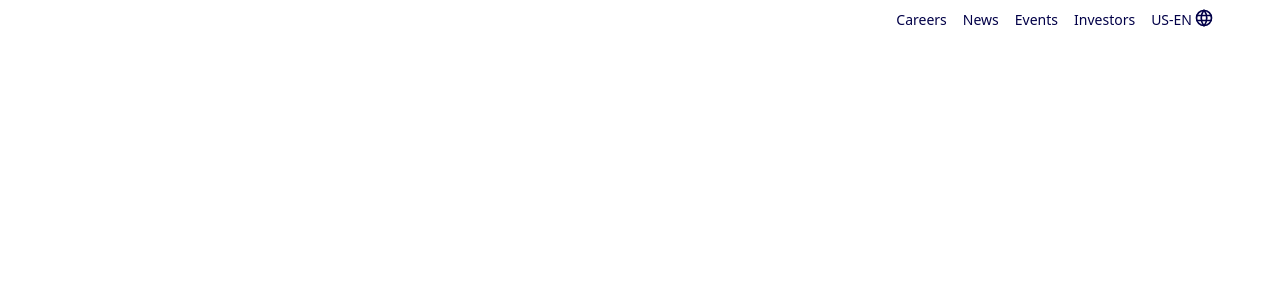
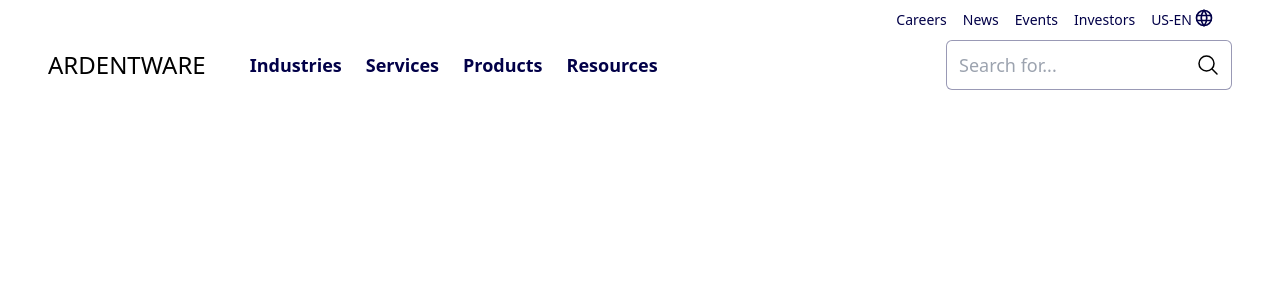
Before and after one commit to AbdurRahim12-dev/ardentware-website, a React (Vite) app: page / in a window 1280 px wide. Shown: the top 300 px of the page. Built offline with nearby package versions, Linux system fonts and the light colour scheme.

Commit message:
added navbar

```diff
--- a/src/App.jsx
+++ b/src/App.jsx
@@ -1,9 +1,11 @@
 import MiniHeader from "./components/shared/Header/MiniHeader";
+import Navbar from "./components/shared/Header/Navbar";
 
 function App() {
   return (
     <>
       <MiniHeader />
+      <Navbar />
     </>
   );
 }
--- /dev/null
+++ b/src/components/shared/Header/Navbar.jsx
@@ -0,0 +1,63 @@
+const Navbar = () => {
+  return (
+    <section className="container">
+      <nav className="flex items-center justify-between">
+        <div className="flex items-center">
+          {/* <img src="https://via.placeholder.com/150" alt="logo" /> */}
+          <h2 className="text-2xl">ARDENTWARE</h2>
+          <ul className="flex items-center ml-8">
+            {["Industries", "Services", "Products", "Resources"].map((item, index) => {
+              return (
+                <li key={index + 1} className="">
+                  <a
+                    href="#"
+                    className="text-primary text-lg py-4 px-3 hover:bg-primary hover:text-white duration-500 font-semibold"
+                  >
+                    {item}
+                  </a>
+                </li>
+              );
+            })}
+          </ul>
+        </div>
+        <div>
+          <div className="relative">
+            <label htmlFor="Search" className="sr-only">
+              Search
+            </label>
+
+            <input
+              type="text"
+              id="Search"
+              placeholder="Search for..."
+              className="w-full rounded-md border border-primary/40 py-2.5 px-3 sm:text-lg focus:outline-primary"
+            />
+
+            <span className="absolute inset-y-0 end-0 grid w-12 place-content-center">
+              <button type="button" className="text-gray-600 hover:text-gray-700">
+                <span className="sr-only">Search</span>
+
+                <svg
+                  xmlns="http://www.w3.org/2000/svg"
+                  fill="none"
+                  viewBox="0 0 24 24"
+                  strokeWidth="1.5"
+                  stroke="currentColor"
+                  className="w-6 h-6"
+                >
+                  <path
+                    strokeLinecap="round"
+                    strokeLinejoin="round"
+                    d="M21 21l-5.197-5.197m0 0A7.5 7.5 0 105.196 5.196a7.5 7.5 0 0010.607 10.607z"
+                  />
+                </svg>
+              </button>
+            </span>
+          </div>
+        </div>
+      </nav>
+    </section>
+  );
+};
+
+export default Navbar;
```
